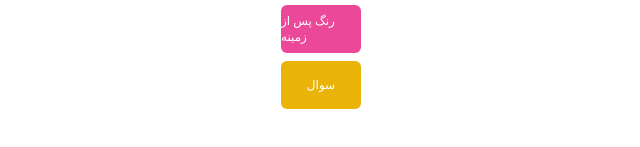
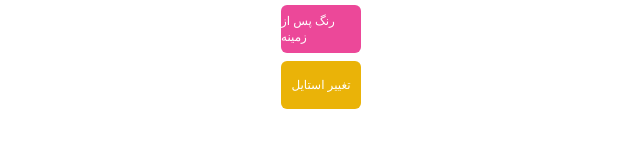
Before and after one commit to websiteDesignn/JavaScript, a website built with Vite: page index.html in a window 1280 px wide. Shown: the part 455-602 px from the top of the page, 319-959 px from the left. Built offline with nearby package versions, Linux system fonts and the light colour scheme.

Commit message:
complete stylecss.html

```diff
--- a/index.html
+++ b/index.html
@@ -50,7 +50,7 @@
       href="https://websitedesignn.github.io/JavaScript/stylecss.html"
       class="bg-yellow-500 text-white text-xs w-20 h-12 rounded-md flex items-center justify-center hover:bg-yellow-300"
     >
-      سوال
+      تغییر استایل
     </a>
 
     <script src="src/js/app.js"></script>
```
